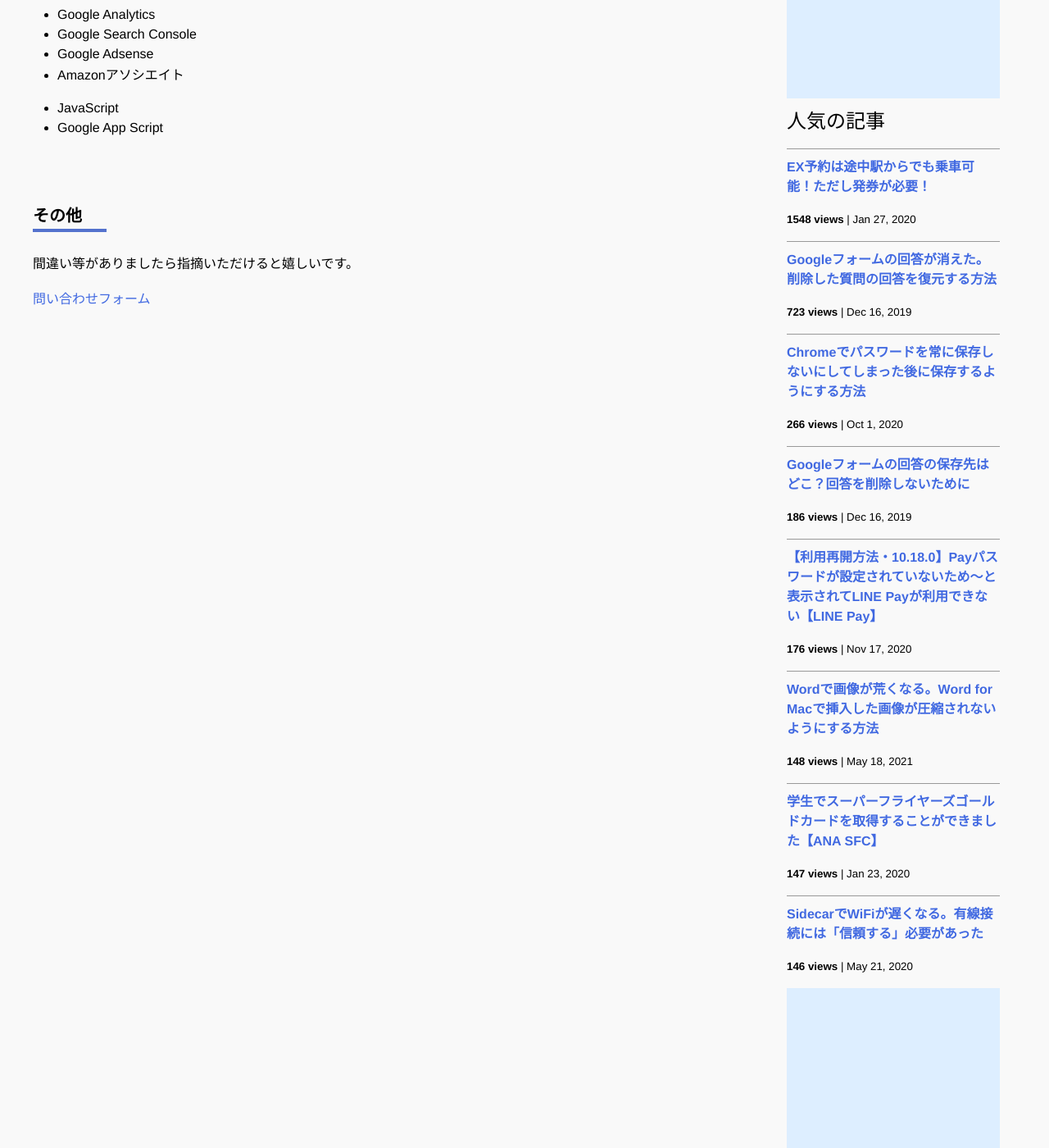
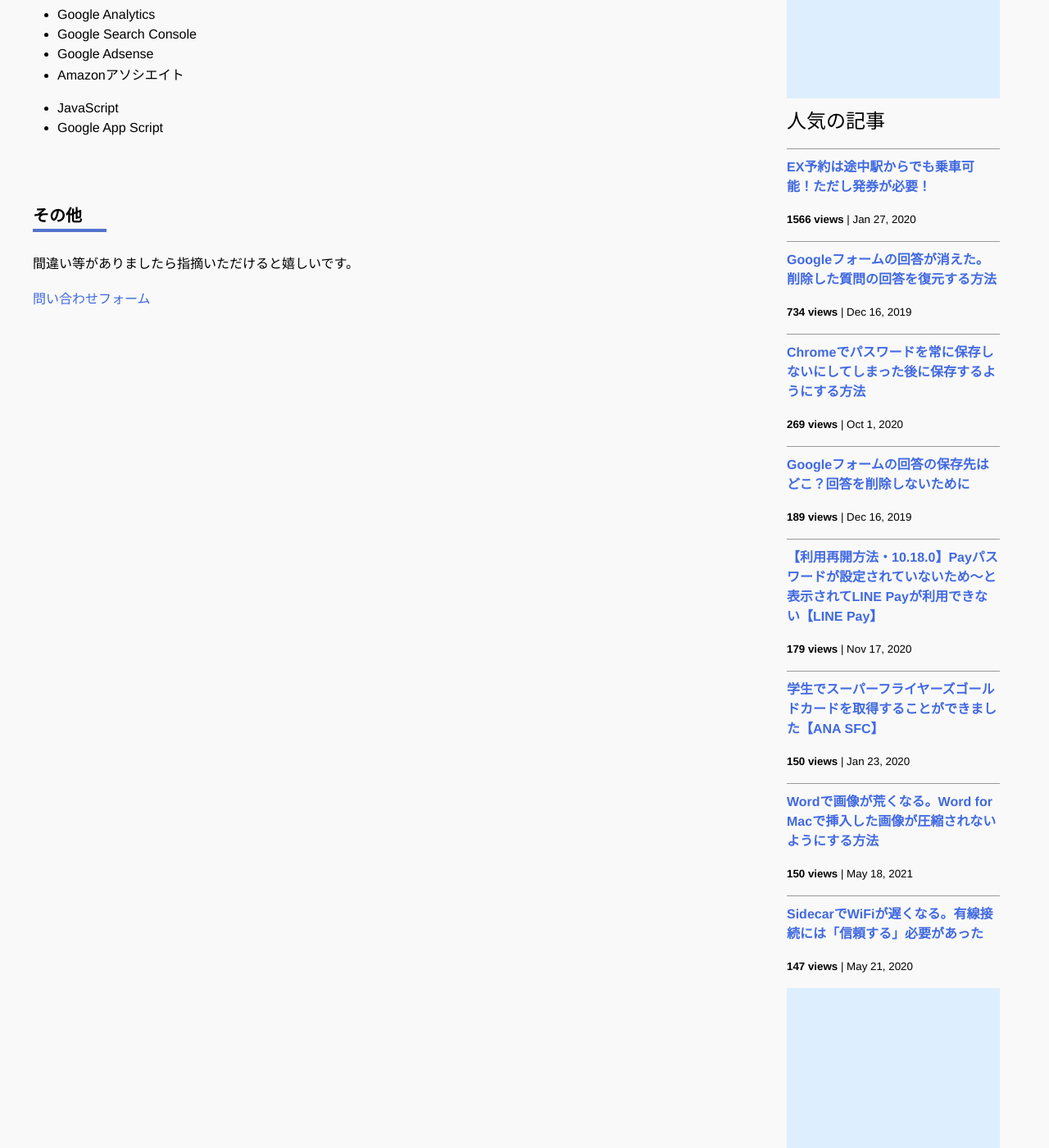
Before and after one commit to iwanaminami/shoyaiwaname, a Jekyll site: the page built from about.markdown, in a window 1280 px wide and 1400 px high, scrolled down 693 px. Shown: the whole window at 82% size. Built offline with Jekyll 4.4.1, drawn with Linux system fonts in a browser that asks for light colours; nearby versions of some CDN libraries; comment, search, counter and statistics services are not loaded.

Commit message:
a new commit message

```diff
--- a/_data/popularposts.yml
+++ b/_data/popularposts.yml
@@ -1,17 +1,17 @@
 side:
-  - view: 1548
+  - view: 1566
     url: /2020/01/27/ex-rideontheway.html
-  - view: 723
+  - view: 734
     url: /2019/12/16/restore-googleform.html
-  - view: 266
+  - view: 269
     url: /2020/10/01/googlepassword.html
-  - view: 186
+  - view: 189
     url: /2019/12/16/googleform-answers.html
-  - view: 176
+  - view: 179
     url: /2020/11/17/linepay.html
-  - view: 148
+  - view: 150
+    url: /2020/01/23/sfcgold.html
+  - view: 150
     url: /2021/05/18/image-compression-word.html
   - view: 147
-    url: /2020/01/23/sfcgold.html
-  - view: 146
     url: /2020/05/21/sidecar-via-cable.html
```
